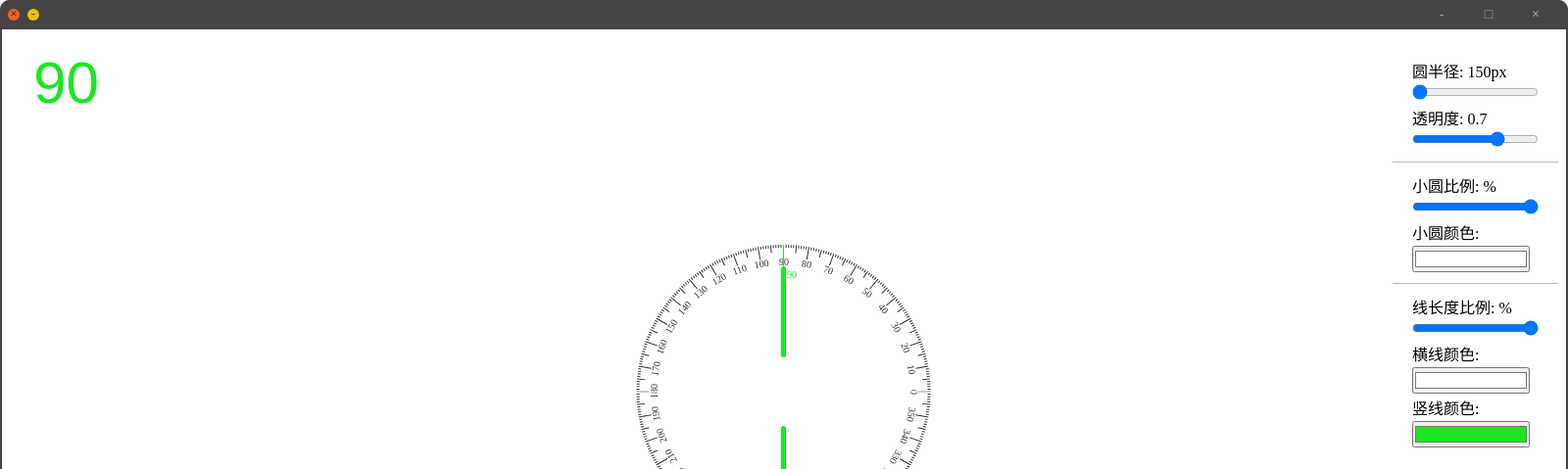
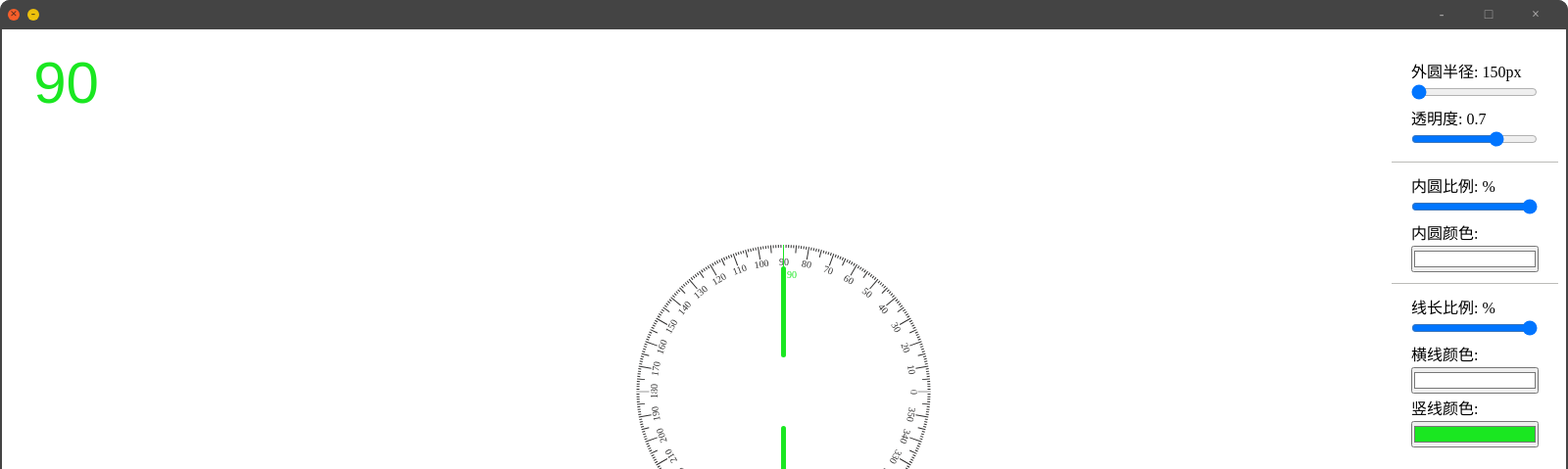
Before and after one commit to huahua2/electron-measure-angle, an Electron app: page src/index.html in a window 1600 px wide. Shown: the top 479 px of the page at 98% size. Drawn offline with Linux system fonts and the light colour scheme.

Commit message:
feat: 统一文案

```diff
--- a/src/index.html
+++ b/src/index.html
@@ -27,7 +27,7 @@
 
   <div class="setting-pannel" draggable="false">
     <div>
-      <p>圆半径: <output id="value"></output>px</p>
+      <p>外圆半径: <output id="value"></output>px</p>
       <p><input id="radiusInput" type="range" min="150" max="1000" step="1" value="150" /></p>
     </div>
     <div>
@@ -36,25 +36,25 @@
     </div>
     <div class="hr"></div>
     <div>
-      <p>小圆比例: <output id="innerCircleRadiovalue"></output>%</p>
+      <p>内圆比例: <output id="innerCircleRadiovalue"></output>%</p>
       <p><input id="inputInnerCircleRadio" type="range" min="1" max="100" step="1" value="100" /></p>
     </div>
     <div>
-      <p>小圆颜色:</p>
-      <p><input id="innerCircleColor" type="color" value="#ffffff" style="width: 120px" /></p>
+      <p>内圆颜色:</p>
+      <p><input id="innerCircleColor" type="color" value="#ffffff" style="width: 130px" /></p>
     </div>
     <div class="hr"></div>
     <div>
-      <p>线长度比例: <output id="lineRadioValue"></output>%</p>
+      <p>线长比例: <output id="lineRadioValue"></output>%</p>
       <p><input id="inputLineRadio" type="range" min="0" max="100" step="1" value="100" /></p>
     </div>
     <div>
       <p>横线颜色:</p>
-      <p><input id="inputColor1" type="color" value="#ffffff" style="width: 120px" /></p>
+      <p><input id="inputColor1" type="color" value="#ffffff" style="width: 130px" /></p>
     </div>
     <div>
       <p>竖线颜色:</p>
-      <p><input id="inputColor2" type="color" value="#1ae721" style="width: 120px" /></p>
+      <p><input id="inputColor2" type="color" value="#1ae721" style="width: 130px" /></p>
     </div>
   </div>
 
```
